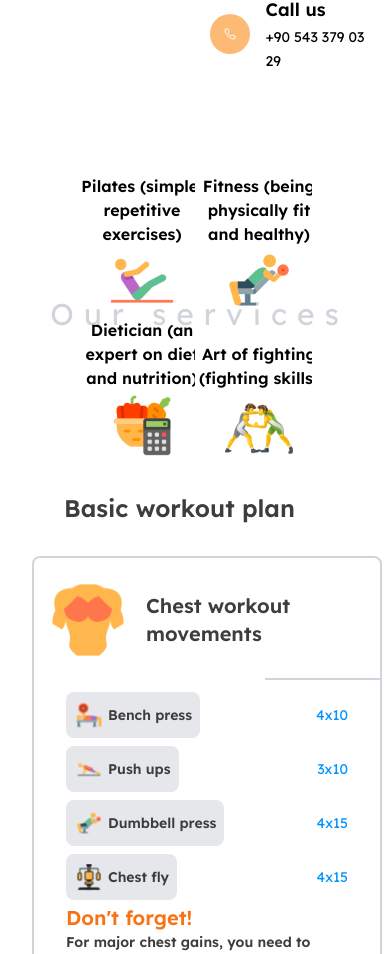
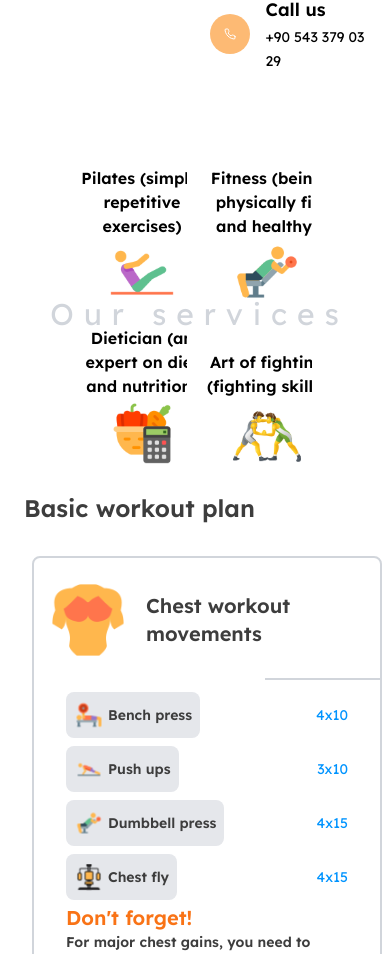
Before and after one commit to ismayil-allahverdiyev/madness_web, a React (Vite) app: page / in a window 390 px wide. Shown: the part 1672-2626 px from the top of the page. Built offline with nearby package versions, Linux system fonts and the light colour scheme.

Commit message:
small screen sizes fixed

```diff
--- a/src/modules/home/features/gym_details_feature.tsx
+++ b/src/modules/home/features/gym_details_feature.tsx
@@ -9,7 +9,7 @@ export default function GymDetailsFeature() {
         <div className="text-gray-300 text-center xl:text-9xl lg:text-7xl md:text-5xl sm:text-3xl text-3xl tracking-wide whitespace-pre">
             O u r   s e r v i c e s
         </div>
-        <div className="grid w-[60%] absolute justify-around items-center md:grid-cols-4 md:grid-rows-1 grid-cols-2 grid-rows-2 ">
+        <div className="grid w-[60%] absolute justify-around items-center md:grid-cols-4 md:grid-rows-1 grid-cols-2 grid-rows-2 gap-4 ">
             <SmallDetailsComponent {...services.pilates} />
             <SmallDetailsComponent {...services.fitness} />
             <SmallDetailsComponent {...services.dietician} />
--- a/src/modules/home/features/total_workouts_feature.tsx
+++ b/src/modules/home/features/total_workouts_feature.tsx
@@ -25,7 +25,7 @@ export default function TotalWorkoutsFeature() {
         variants={fadeInVariations}
         transition={{ duration: 1 }}
     >
-        <p className="text-text-black text-2xl font-semibold m-8 ml-16">
+        <p className="text-text-black text-2xl font-semibold m-8 2xl:ml-16 xl:ml-14 lg:ml-12 md:ml-10 sm::ml-8 ml-6">
             Basic workout plan
         </p>
 
```
